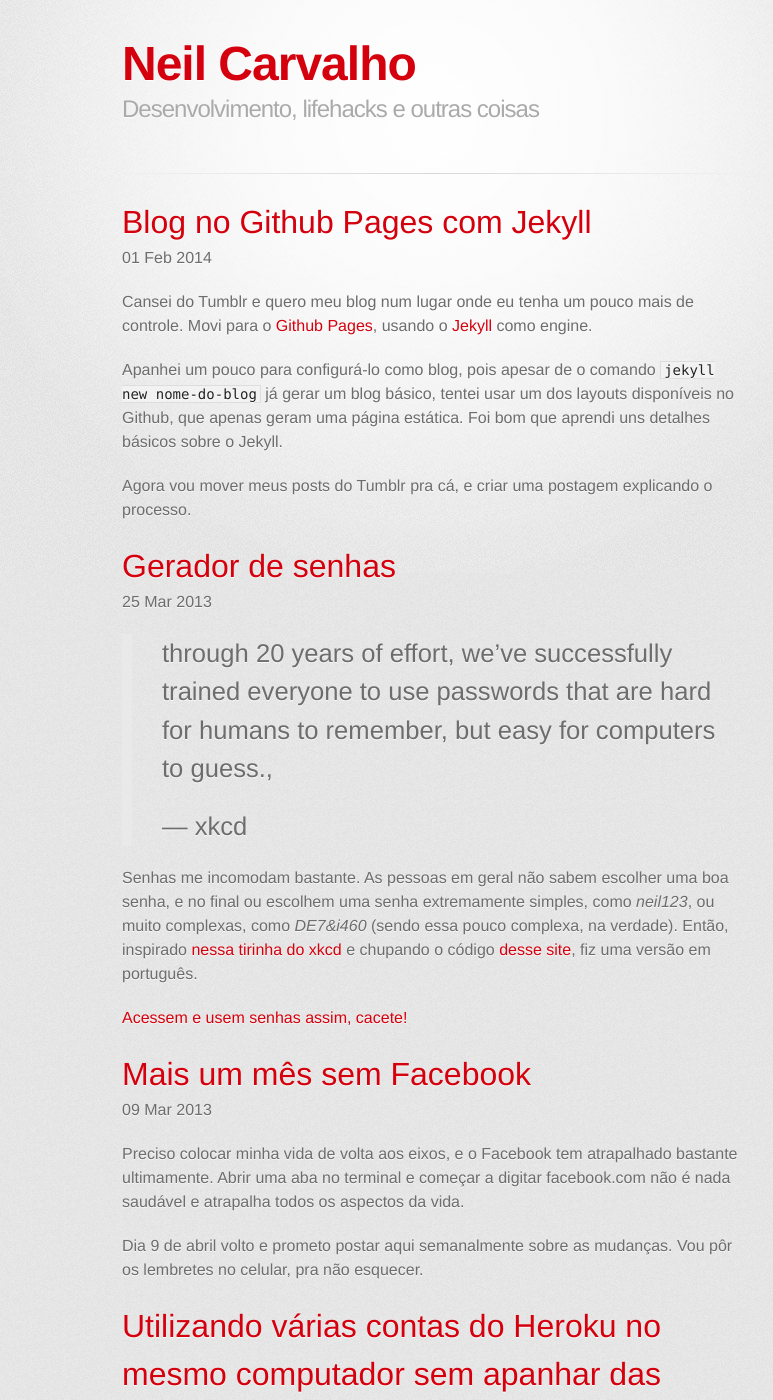
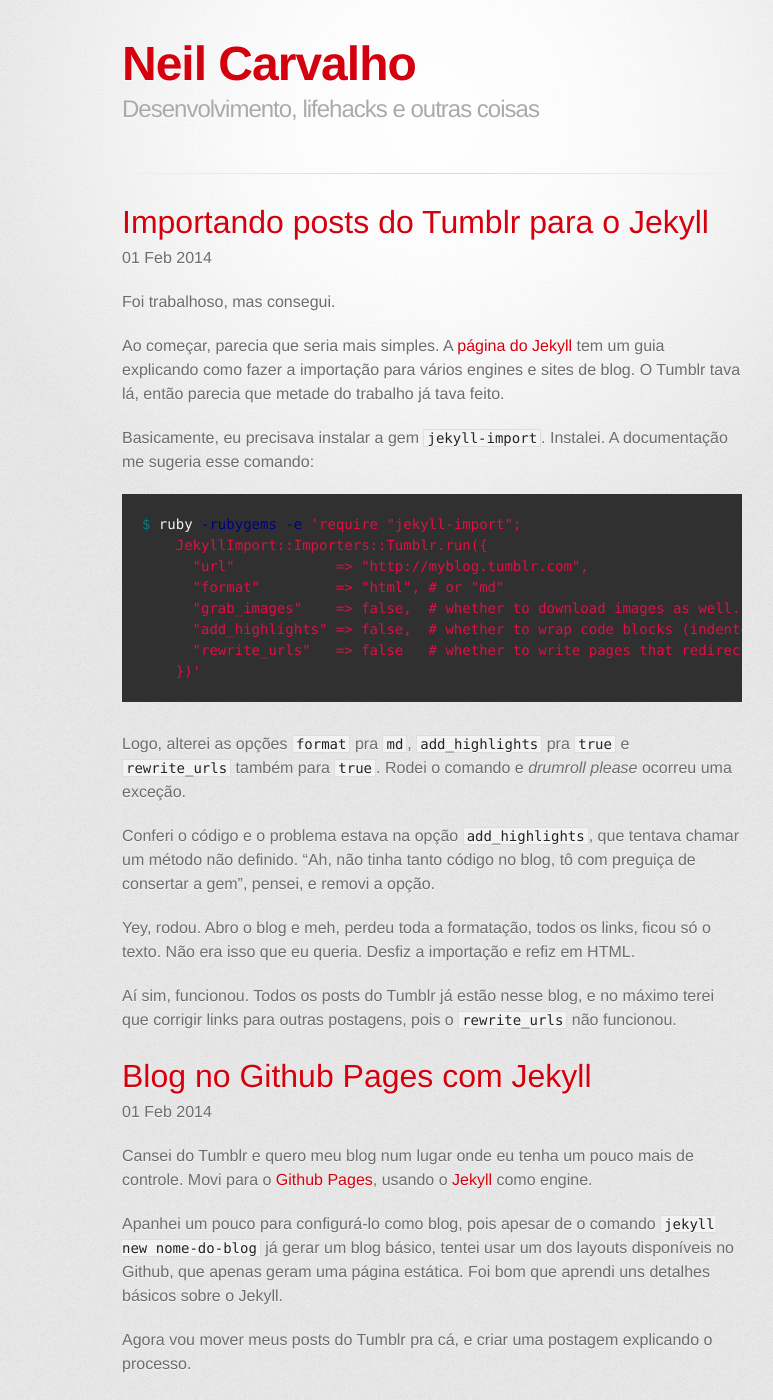
Before and after one commit to neilvcarvalho/neilvcarvalho.github.io, a Jekyll site: the page built from index.html, in a window 1280 px wide and 1400 px high. Shown: the whole window, without its empty margins (208-981 px from the left). Built offline with Jekyll 4.4.1, drawn with Linux system fonts in a browser that asks for light colours; some web fonts are replaced; Markdown is read by kramdown in place of the engine named in the settings; the list of posts is cut into pages by our own code; some of the changed text lies outside the part shown.

Commit message:
add new post

```diff
--- /dev/null
+++ b/_posts/2014-01-01-importando-posts-do-tumblr-para-o-jekyll.markdown
@@ -0,0 +1,42 @@
+---
+layout: post
+title:  "Importando posts do Tumblr para o Jekyll"
+date:   2014-02-01 18:53;00
+categories: jekyll tumblr importacao
+---
+
+Foi trabalhoso, mas consegui.
+
+Ao começar, parecia que seria mais simples. A
+[página do Jekyll](http://jekyllrb.com) tem um guia explicando como fazer a
+importação para vários engines e sites de blog. O Tumblr tava lá, então parecia
+que metade do trabalho já tava feito.
+
+Basicamente, eu precisava instalar a gem `jekyll-import`. Instalei. A
+documentação me sugeria esse comando:
+
+{% highlight bash %}
+$ ruby -rubygems -e 'require "jekyll-import";
+    JekyllImport::Importers::Tumblr.run({
+      "url"            => "http://myblog.tumblr.com",
+      "format"         => "html", # or "md"
+      "grab_images"    => false,  # whether to download images as well.
+      "add_highlights" => false,  # whether to wrap code blocks (indented 4 spaces) in a Liquid "highlight" tag
+      "rewrite_urls"   => false   # whether to write pages that redirect from the old Tumblr paths to the new Jekyll paths
+    })'
+{% endhighlight %}
+
+Logo, alterei as opções `format` pra `md`, `add_highlights` pra `true` e
+`rewrite_urls` também para `true`. Rodei o comando e _drumroll please_
+ocorreu uma exceção.
+
+Conferi o código e o problema estava na opção `add_highlights`, que tentava
+chamar um método não definido. "Ah, não tinha tanto código no blog, tô com
+preguiça de consertar a gem", pensei, e removi a opção.
+
+Yey, rodou. Abro o blog e meh, perdeu toda a formatação, todos os links, ficou
+só o texto. Não era isso que eu queria. Desfiz a importação e refiz em HTML.
+
+Aí sim, funcionou. Todos os posts do Tumblr já estão nesse blog, e no máximo
+terei que corrigir links para outras postagens, pois o `rewrite_urls` não
+funcionou.
--- a/index.html
+++ b/index.html
@@ -16,7 +16,7 @@
 
 <!-- Pagination links -->
 {% if paginator.total_pages > 1 %}
-<div class="pagination">
+<nav class="pagination">
   {% if paginator.previous_page %}
     <a href="{{ paginator.previous_page_path | prepend: site.baseurl | replace: '//', '/' }}">&laquo; Anterior</a>
   {% else %}
@@ -38,5 +38,5 @@
   {% else %}
     <span>Próxima &raquo;</span>
   {% endif %}
-</div>
+</nav>
 {% endif %}
```
